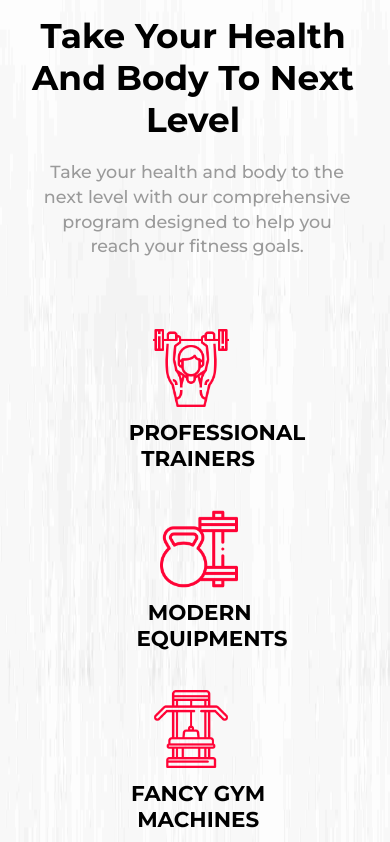
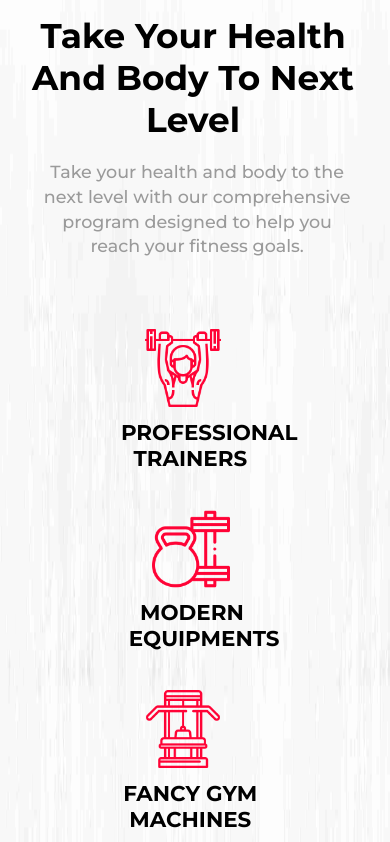
Before and after one commit to sanjhchhatrasal/Gymate, a React (Vite) app: page / in a window 390 px wide. Shown: the part 1949-2791 px from the top of the page. Built offline with nearby package versions, Linux system fonts and the light colour scheme.

Commit message:
Running-girl2

```diff
--- a/src/Components/RunningGirl/RunningGirl.scss
+++ b/src/Components/RunningGirl/RunningGirl.scss
@@ -272,7 +272,7 @@
 
                 .elems{
                     margin-top: 10vw !important;
-                    margin-left: 25vw !important;
+                    margin-left: 23vw !important;
                     flex-direction: column;
 
                     .elem-img{
```
